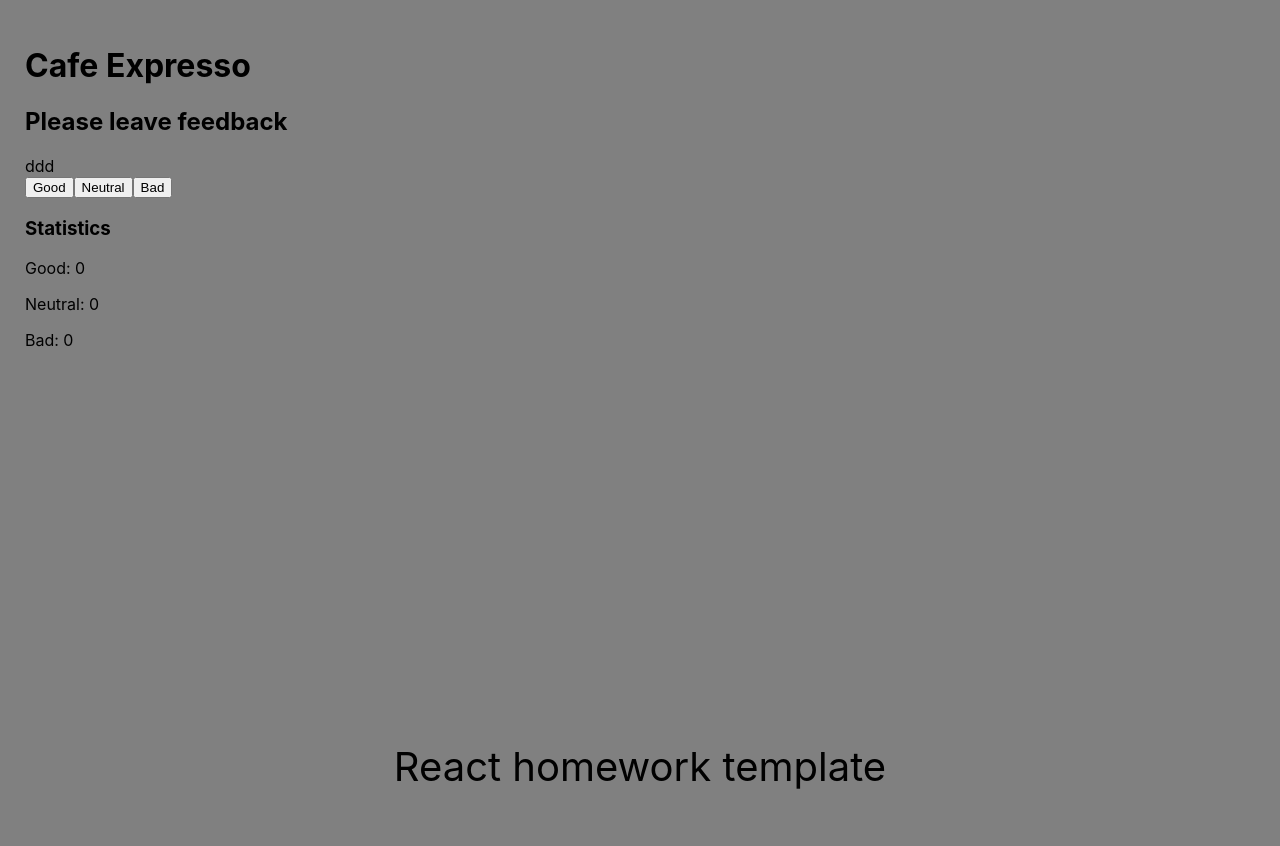
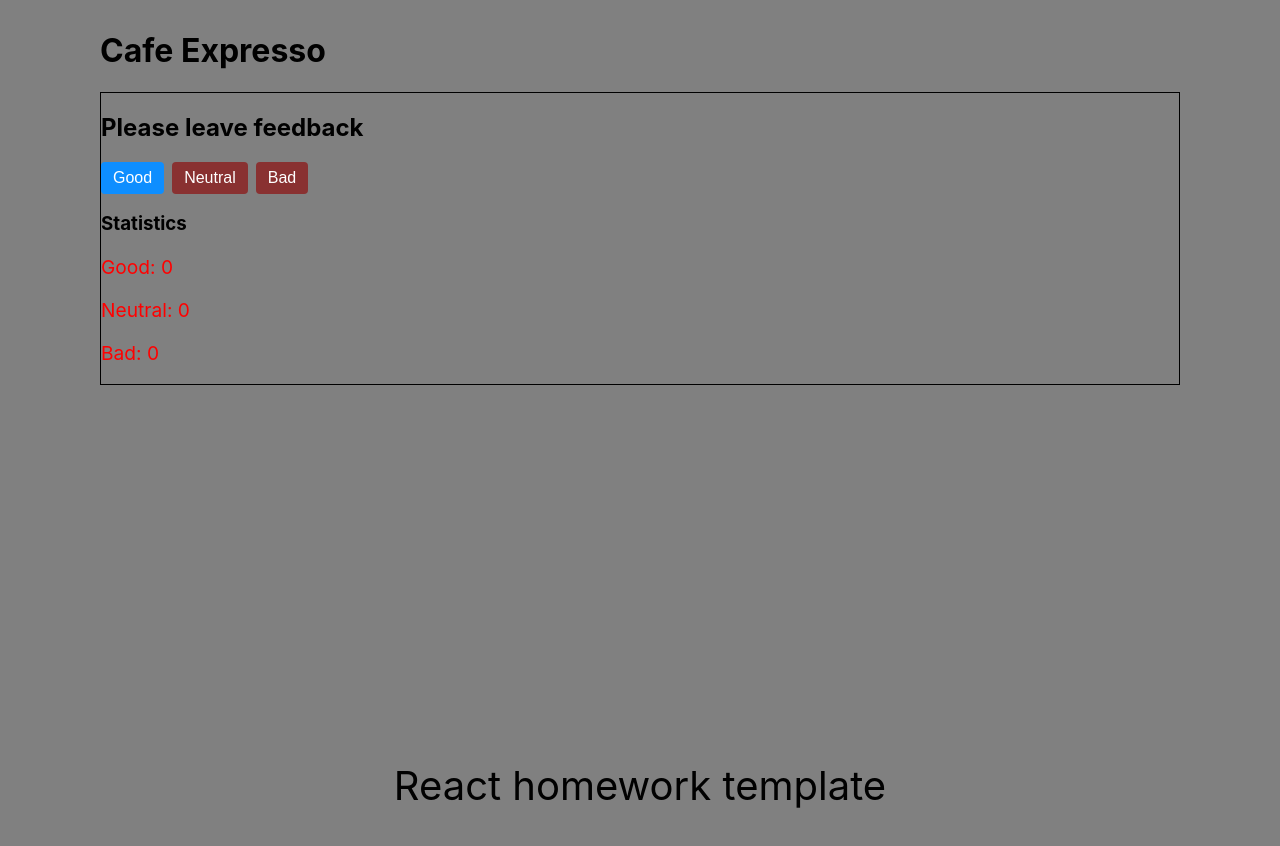
Before and after one commit to Seeker2025/my-react-hw-02-feedback, a React (Create React App) app: page / in a window 1280 px wide. Shown: the top 846 px of the page. Built offline with nearby package versions, Linux system fonts and the light colour scheme.

Commit message:
go react

```diff
--- a/package.json
+++ b/package.json
@@ -10,6 +10,7 @@
     "react": "^18.1.0",
     "react-dom": "^18.1.0",
     "react-scripts": "5.0.1",
+    "styled-components": "^6.4.1",
     "web-vitals": "^2.1.3"
   },
   "scripts": {
--- a/src/components/CafeStatistics/CafeStatistics.jsx
+++ b/src/components/CafeStatistics/CafeStatistics.jsx
@@ -1,29 +1,40 @@
 import { Component } from "react"
+import { StatisticsComp, ButtonBlock } from './CafeStatistics.styled';
 
 
 export class CafeStatistics extends Component{
     state = {
-            good: 0,
+            good:    0,
             neutral: 0,
-            bad: 0
+            bad:     0,
             }
 
+   handleBtn = e => {
+    const type = (e.target.textContent).toLowerCase();
+
+    this.setState(prevState => {
+      return {
+        [type]: prevState[type] + 1,
+      };
+    });
+  };
 
 
     render(){
         const{ good, neutral, bad } = this.state;
         return (
-            <>
+            <StatisticsComp>
                 <h2>Please leave feedback</h2>
-                <div>ddd</div>
-                <button type="button">Good</button>
-                <button type="button">Neutral</button>
-                <button type="button">Bad</button>
+                <ButtonBlock>
+                <button type="button" onClick={this.handleBtn}>Good</button>
+                <button type="button" onClick={this.handleBtn}>Neutral</button>
+                <button type="button" onClick={this.handleBtn}>Bad</button>
+                </ButtonBlock>
                 <h3>Statistics</h3>
                 <p>Good:    {good}</p>
                 <p>Neutral: {neutral}</p>
                 <p>Bad:     {bad}</p>
-            </>
+            </StatisticsComp>
 
         )
     }
--- /dev/null
+++ b/src/components/CafeStatistics/CafeStatistics.styled.jsx
@@ -0,0 +1,27 @@
+import styled from "styled-components";
+
+export const ButtonBlock = styled.div `
+    button{
+    color: #fff;
+    font-size: 1em;
+    padding: 7px 12px;
+    background-color: rgb(14, 142, 255);
+    border-radius: 4px;
+    border: none;
+    }
+    button:not(:first-child) {
+    margin-left: 8px;
+    background-color: #893131;
+  }
+`;
+
+export const StatisticsComp = styled.div`
+
+   border: 1px solid black;
+
+   p{
+    color: red;
+    font-size: 1.2em;
+   }
+
+`;
--- a/src/index.css
+++ b/src/index.css
@@ -2,7 +2,7 @@
 
 body {
   margin: 0;
-  padding: 25px;
+  padding: 10px 100px;
   background-color: gray;
   font-family: -apple-system, BlinkMacSystemFont, 'Segoe UI', 'Roboto', 'Oxygen',
     'Ubuntu', 'Cantarell', 'Fira Sans', 'Droid Sans', 'Helvetica Neue',
@@ -15,3 +15,17 @@ code {
   font-family: source-code-pro, Menlo, Monaco, Consolas, 'Courier New',
     monospace;
 }
+
+/* button{
+  color: #fff;
+  font-size: 1em;
+  padding: 7px 12px;
+  background-color: rgb(14, 142, 255);
+  border-radius: 4px;
+  border: none;
+} */
+
+button:not(:first-child){
+  /* background-color: rgb(255, 122, 14); */
+  margin-left: 6px;
+}
```
Also changed, not shown: 1 other file (tests, documents, lock files or other folders).
